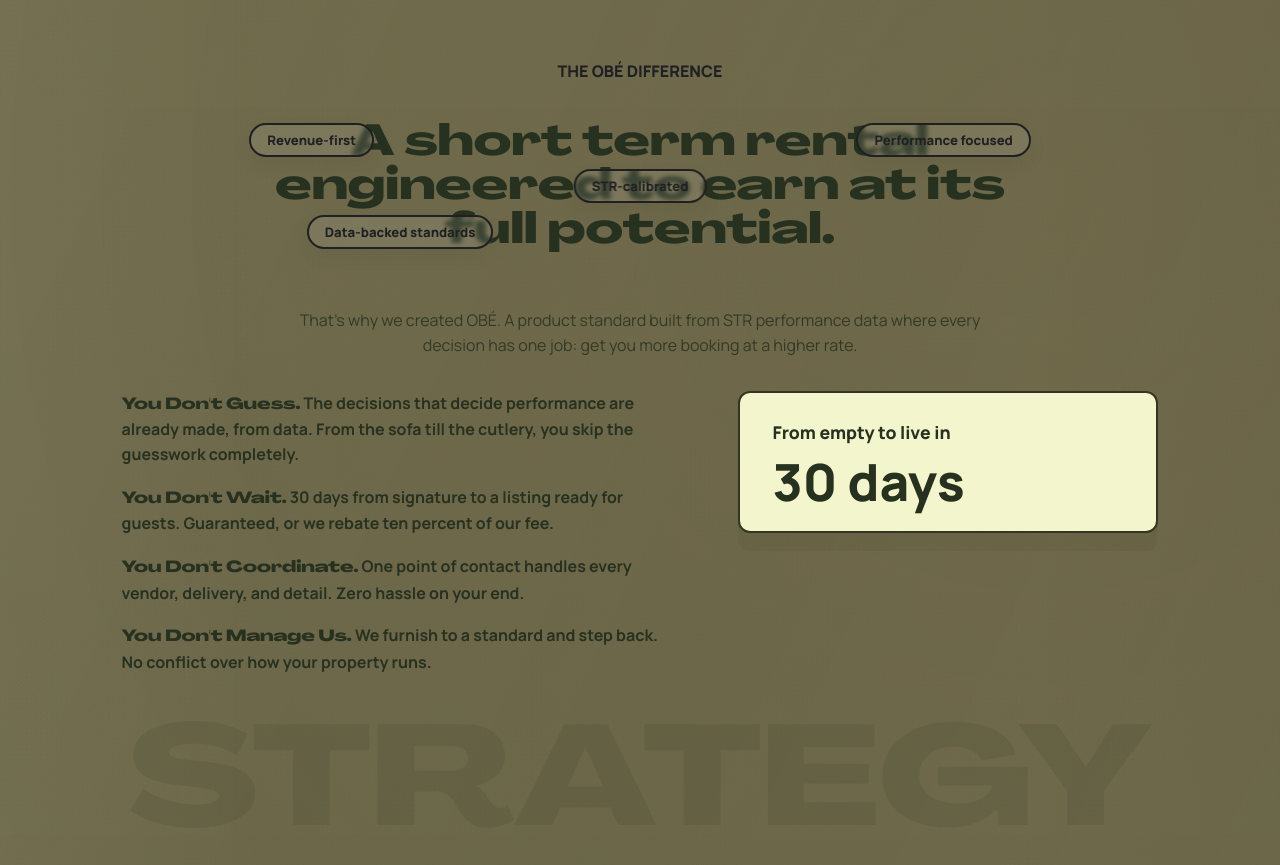
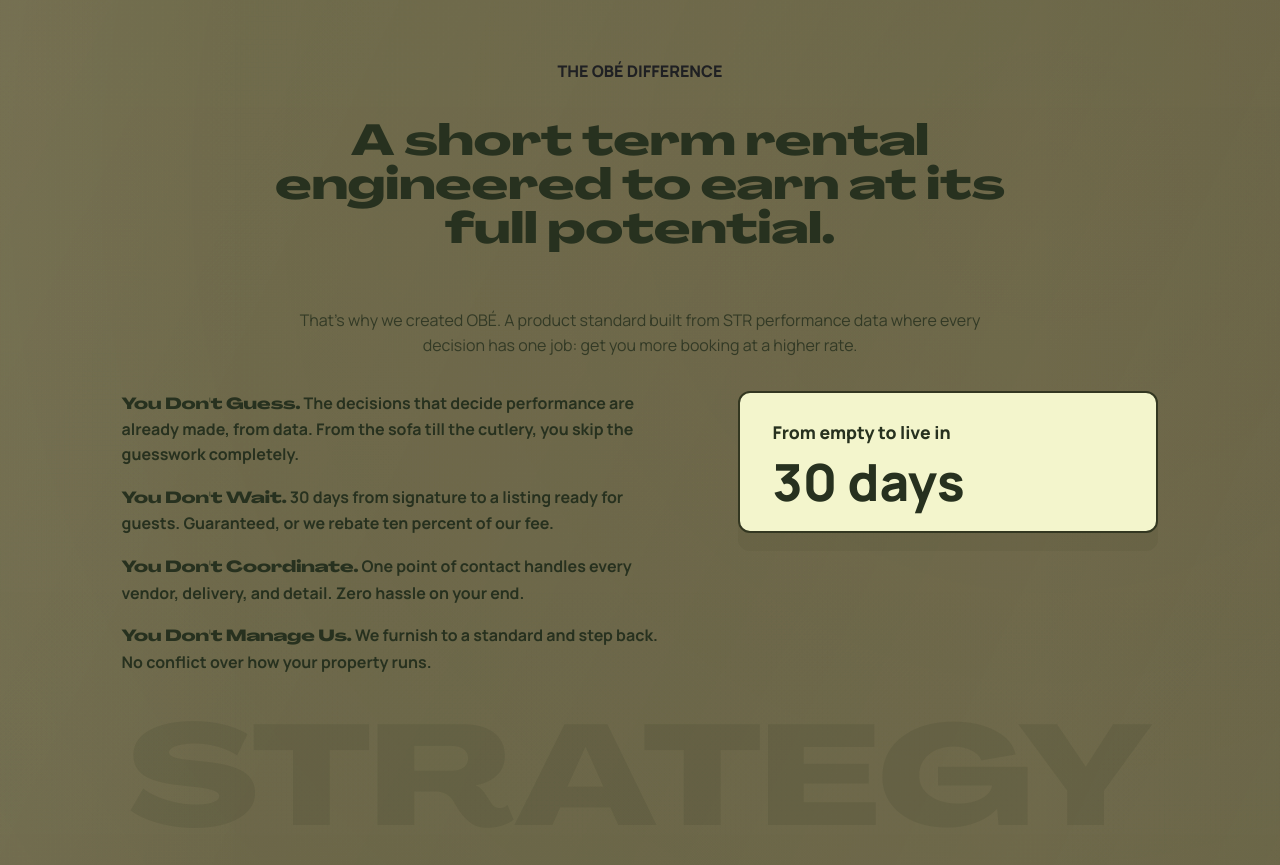
Before and after one commit to MYND-Team/OBE, a React (Vite) app in the folder OBE/: page / in a window 1280 px wide. Shown: the part 3660-4525 px from the top of the page. Built offline with nearby package versions, Linux system fonts and the light colour scheme.

Commit message:
Remove decorative pill badges overlapping the strategy section heading

```diff
--- a/OBE/src/components/Home.jsx
+++ b/OBE/src/components/Home.jsx
@@ -621,10 +621,6 @@
         <div className="strategy__heading" data-reveal>
           <p className="section-label">THE OBÉ DIFFERENCE</p>
           <h2>A short term rental engineered to earn at its full potential.</h2>
-          <span className="pill pill--one">Revenue-first</span>
-          <span className="pill pill--two">Performance focused</span>
-          <span className="pill pill--three">STR-calibrated</span>
-          <span className="pill pill--four">Data-backed standards</span>
         </div>
         <div className="strategy__body">
           <p data-reveal>
```
